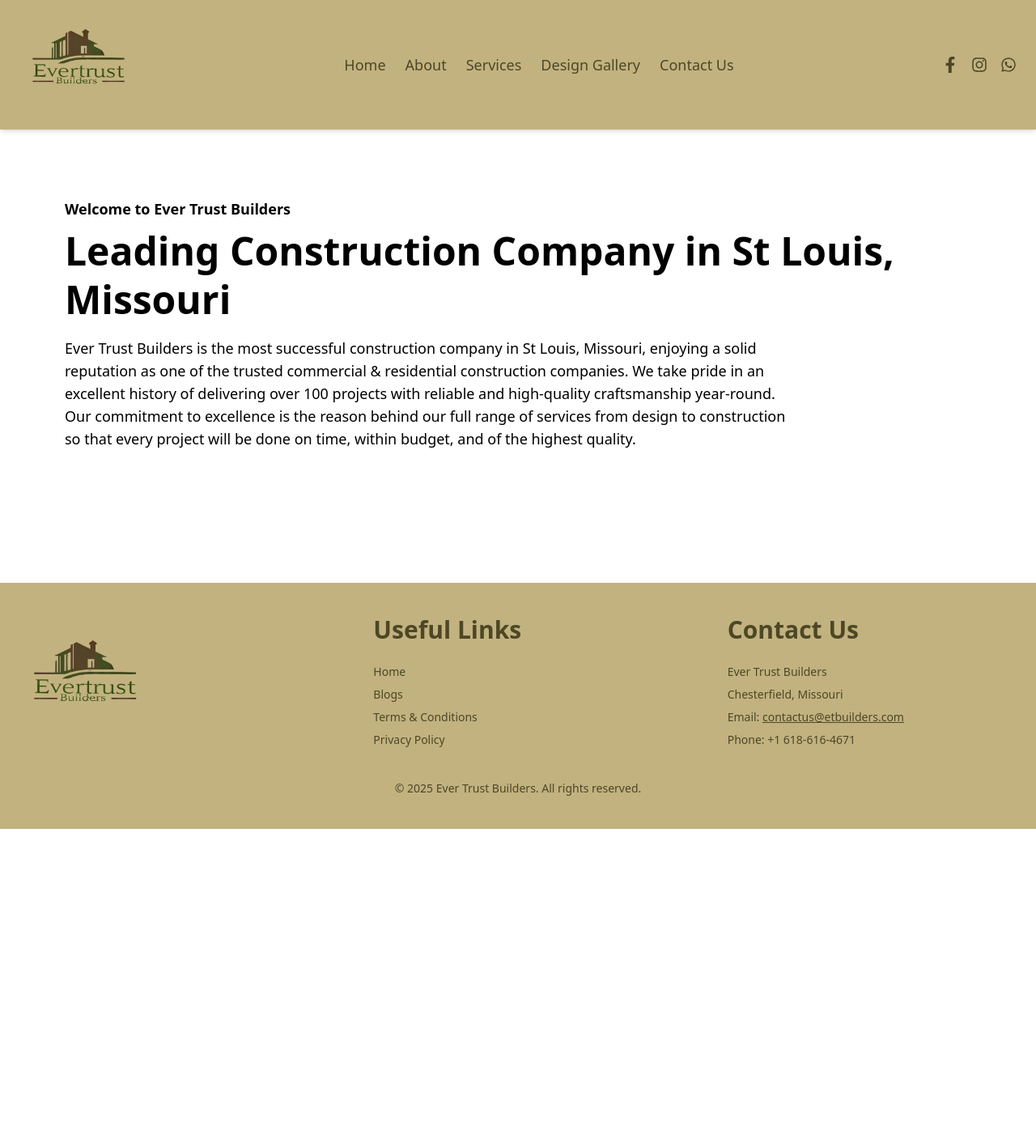
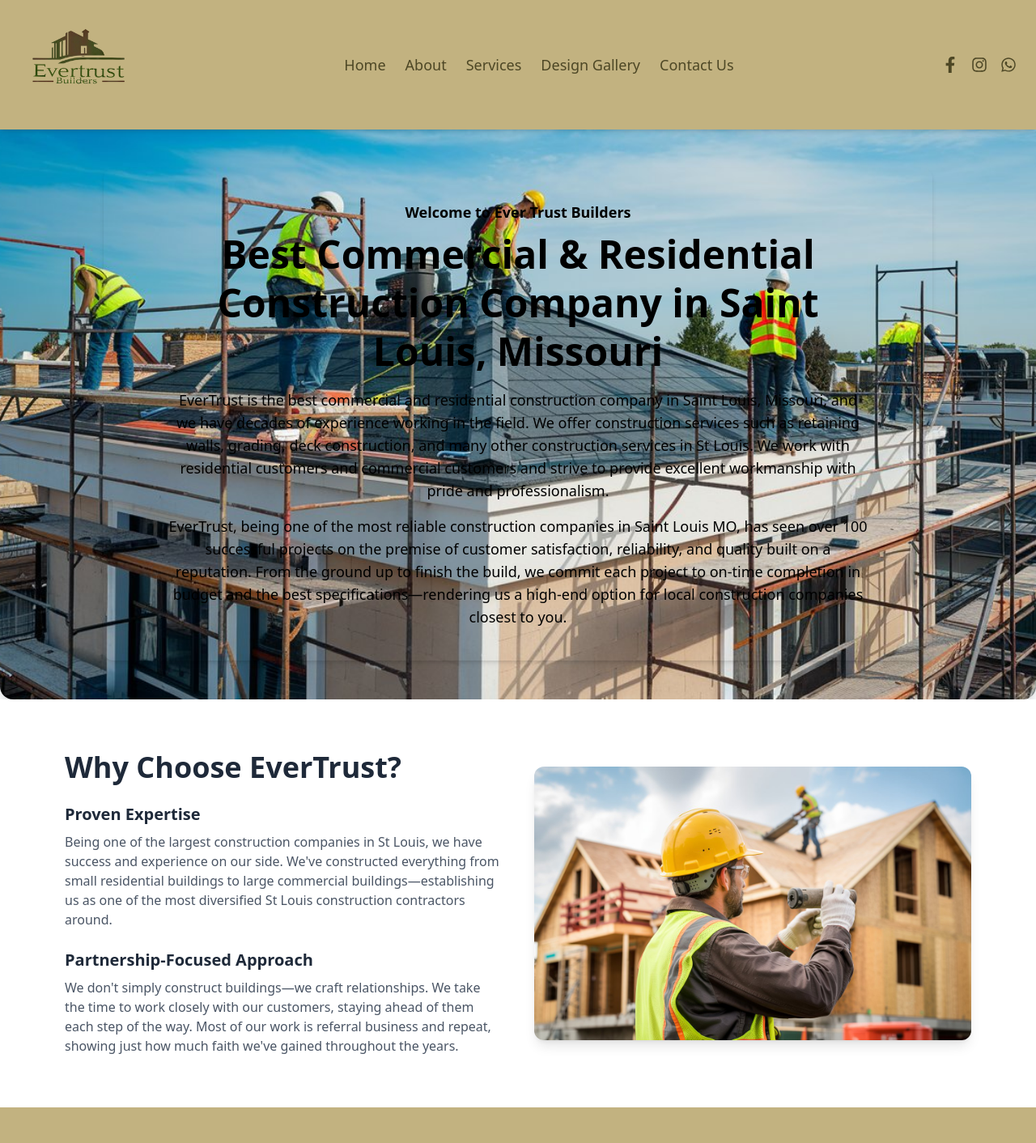
Before and after one commit to tharanycred4future/Ever-trust-builders-test, a React (Vite) app: page / in a window 1280 px wide. Shown: the top 1412 px of the page at 81% size. Before the commit the page ends 1024 px from the top, so only its background shows below. Built offline with nearby package versions, Linux system fonts and the light colour scheme; the HTML template or start-up script is replaced by a standard one.

Commit message:
header part update

```diff
--- a/src/components/Header/Header.jsx
+++ b/src/components/Header/Header.jsx
@@ -2,40 +2,90 @@
 
 const Header = () => {
   return (
-    <div className="flex items-center justify-center pt-2 md:pt-20">
-      <div
-        className="relative bg-cover bg-center w-full h-[150vh] md:h-[80vh] rounded-lg px-6 sm:px-10 lg:px-20 py-12 flex flex-col justify-center"
+<>
+<section className="relative w-full h-auto min-h-[80vh] bg-gray-50 text-gray-800 pt-40 md:pt-40">
+  {/* Background Image */}
+  <img
+    src="/img_2.jpeg"
+    alt="about page bg image"
+    className="absolute inset-0 w-full h-full object-cover rounded-b-2xl shadow-lg"
+  />
 
-      >
+  {/* Overlay Content */}
+  <div className="relative z-10 flex items-center justify-center px-4 sm:px-6 lg:px-8 py-12">
+    <div className="  rounded-xl px-6 sm:px-10 lg:px-20 py-10 max-w-5xl w-full text-center shadow-md">
+
       <h3
         data-aos="fade-up"
-          className="text-black text-lg sm:text-lg font-semibold mb-2"
+        className="text-black text-base sm:text-lg font-semibold mb-2"
       >
         Welcome to Ever Trust Builders
       </h3>
+
       <h1
         data-aos="fade-up"
         data-aos-delay="100"
-          className="text-black text-3xl sm:text-3xl md:text-5xl font-extrabold leading-tight mb-4"
+        className="text-black text-2xl sm:text-3xl md:text-5xl font-extrabold leading-snug md:leading-tight mb-4"
       >
-          Leading Construction Company in St Louis, Missouri
+        Best Commercial & Residential Construction Company in Saint Louis, Missouri
       </h1>
+     <div></div>
       <p
         data-aos="fade-up"
         data-aos-delay="200"
-          className="text-black text-base sm:text-sm md:text-lg max-w-4xl"
+        className="text-black text-sm sm:text-base md:text-lg mb-4"
       >
-          Ever Trust Builders is the most successful construction company in St
-          Louis, Missouri, enjoying a solid reputation as one of the trusted
-          commercial & residential construction companies. We take pride in an
-          excellent history of delivering over 100 projects with reliable and
-          high-quality craftsmanship year-round. Our commitment to excellence is
-          the reason behind our full range of services from design to
-          construction so that every project will be done on time, within
-          budget, and of the highest quality.
+        EverTrust is the best commercial and residential construction company in Saint Louis, Missouri, and we have decades of experience working in the field. We offer construction services such as retaining walls, grading, deck construction, and many other construction services in St Louis. We work with residential customers and commercial customers and strive to provide excellent workmanship with pride and professionalism.
+      </p>
+
+      <p
+        data-aos="fade-up"
+        data-aos-delay="300"
+        className="text-black text-sm sm:text-base md:text-lg"
+      >
+        EverTrust, being one of the most reliable construction companies in Saint Louis MO, has seen over 100 successful projects on the premise of customer satisfaction, reliability, and quality built on a reputation. From the ground up to finish the build, we commit each project to on-time completion in budget and the best specifications—rendering us a high-end option for local construction companies closest to you.
+      </p>
+
+    </div>
+  </div>
+</section>
+
+
+    {/* Why Choose Section */}
+<section className="relative w-full py-16 bg-white text-gray-800">
+  <div className="container mx-auto px-6 lg:px-20 flex flex-col md:flex-row items-center gap-10">
+
+    {/* Text Content */}
+    <div className="w-full md:w-1/2">
+      <h2 className="text-3xl md:text-4xl font-bold mb-6">Why Choose EverTrust?</h2>
+
+      <div className="mb-6">
+        <h3 className="text-xl font-semibold mb-2">Proven Expertise</h3>
+        <p className="text-base text-gray-600">
+          Being one of the largest construction companies in St Louis, we have success and experience on our side. We've constructed everything from small residential buildings to large commercial buildings—establishing us as one of the most diversified St Louis construction contractors around.
+        </p>
+      </div>
+
+      <div>
+        <h3 className="text-xl font-semibold mb-2">Partnership-Focused Approach</h3>
+        <p className="text-base text-gray-600">
+          We don't simply construct buildings—we craft relationships. We take the time to work closely with our customers, staying ahead of them each step of the way. Most of our work is referral business and repeat, showing just how much faith we've gained throughout the years.
         </p>
       </div>
     </div>
+
+    {/* Image */}
+    <div className="w-full md:w-1/2">
+      <img
+        src="/img_3.jpeg"
+        alt="Why Choose EverTrust"
+        className="w-full h-auto rounded-xl shadow-lg object-cover"
+      />
+    </div>
+
+  </div>
+</section>
+</>
   );
 };
 
--- a/src/pages/About/About.jsx
+++ b/src/pages/About/About.jsx
@@ -6,23 +6,27 @@
     <section className="relative w-full h-[80vh] md:h-[100vh] min-h-[300px] sm:min-h-[400px] bg-gray-50 text-gray-800 mt-30 pt-10 md:pt-20">
   {/* Background Image */}
   <img
-    src="/img_5.jpeg"
+    src="/img_2.jpeg"
     alt="about page bg image"
     className="absolute inset-0 w-full h-full object-cover rounded-b-2xl shadow-lg"
   />
 
   {/* Overlay Content */}
   <div className="absolute inset-0 flex items-center justify-center text-center px-4">
-    <div className=" w-3/4">
-      <h2 className="text-3xl md:text-5xl pt-20 mb-4 sm:pt-8 font-bold text-white drop-shadow-md">
+    <div className=" w-3/4 bg-white/70 p-8 text-black rounded-2xl">
+      <h2 className="text-3xl md:text-5xl pt-20 mb-4 sm:pt-8 font-bold   drop-shadow-md">
         About Us
       </h2>
-      <p className="text-md md:text-xl text-white drop-shadow-md ">
+      <p className="text-md text-left md:text-xl mb-4 drop-shadow-md ">Residential & Commercial Construction Company in St Louis, Missouri</p>
+      <p className="text-md text-left  md:text-xl mb-4 drop-shadow-md ">With over 32 years of experience and over 100 projects successfully delivered, EverTrust is a prominent name among construction companies in St Louis. We are not just famous for creating impeccable buildings, but also for creating lasting relationships with our clients.</p>
+      <p className="text-md  text-left md:text-xl mb-4 drop-shadow-md ">As a full-service construction company in Missouri, we believe that every project is unique. We engage hand-in-hand with our customers—from the consultation stage to project delivery—to achieve their dream, without sacrificing timelines, budget, and high quality.</p>
+      <p className="text-md  text-left md:text-xl mb-4 drop-shadow-md ">
         At <span className="font-semibold">EverTrustBuilders</span>, we take our work seriously and our number one priority is your satisfaction.
         Honesty, hard work, excellence, and quality are the virtues we live by and we strive to uphold each of them on every job.
         We specialize in quality services and can improve the curb appeal of your home and property while helping to increase safety
         and eliminate small problems before they become big, expensive issues.
       </p>
+
     </div>
   </div>
 </section>
--- a/src/pages/ServicesPage/ServicesPage.jsx
+++ b/src/pages/ServicesPage/ServicesPage.jsx
@@ -84,9 +84,29 @@
 
 const ServicesPage = () => {
   return (
-    <div className='pt-62 md:pt-20' >
-      <div className="relative bg-[url('/header-img.jpg')] bg-cover bg-center h-[60vw] w-[100%] rounded-lg">
+    <div className='pt-62 md:pt-40' >
+    <div className="relative bg-[url('/header-img.jpg')] bg-cover bg-center h-[100vh]  md:h-[80vh] w-full rounded-lg overflow-hidden">
+        <div className="absolute inset-0 flex items-center justify-center md:justify-start px-4 sm:px-8">
+          <div className="bg-white/80 text-gray-800 rounded-xl shadow-lg w-full sm:w-[90%] md:w-[65%]  p-4 sm:p-6 md:p-8">
+            <h1 className="text-lg sm:text-2xl md:text-3xl font-bold mb-3 text-[#6a2226]">
+              Our Main Construction Services
+            </h1>
+            <h2 className="text-base sm:text-xl md:text-2xl font-semibold text-[#848058] mb-2">
+              Commercial Construction
+            </h2>
+            <p className="text-sm sm:text-base md:text-lg mb-4">
+              With being a highly established commercial construction company, EverTrust is capable to execute intricate commercial projects and design/build services. It could be an office complex, retail space, or an industrial site – we provide expandable and personalized solutions that satisfy business requirements with efficiency and perfection.
+            </p>
+            <h2 className="text-base sm:text-xl md:text-2xl font-semibold text-[#848058] mb-2">
+              Residential Construction
+            </h2>
+            <p className="text-sm sm:text-base md:text-lg">
+              If residential construction companies in St Louis are what you seek, EverTrust is well equipped to provide. Custom home building, remodeling, and additions are just a few of our areas of expertise, and we have home construction services that reflect your personal style using the best materials and skills.
+            </p>
+          </div>
         </div>
+      </div>
+
         <section className="px-4 py-10 sm:px-6 lg:px-16 text-black">
   <div className="max-w-7xl mx-auto">
     <div className="flex flex-col space-y-4">
```
Lines whose indentation alone changed are shown as unchanged.
